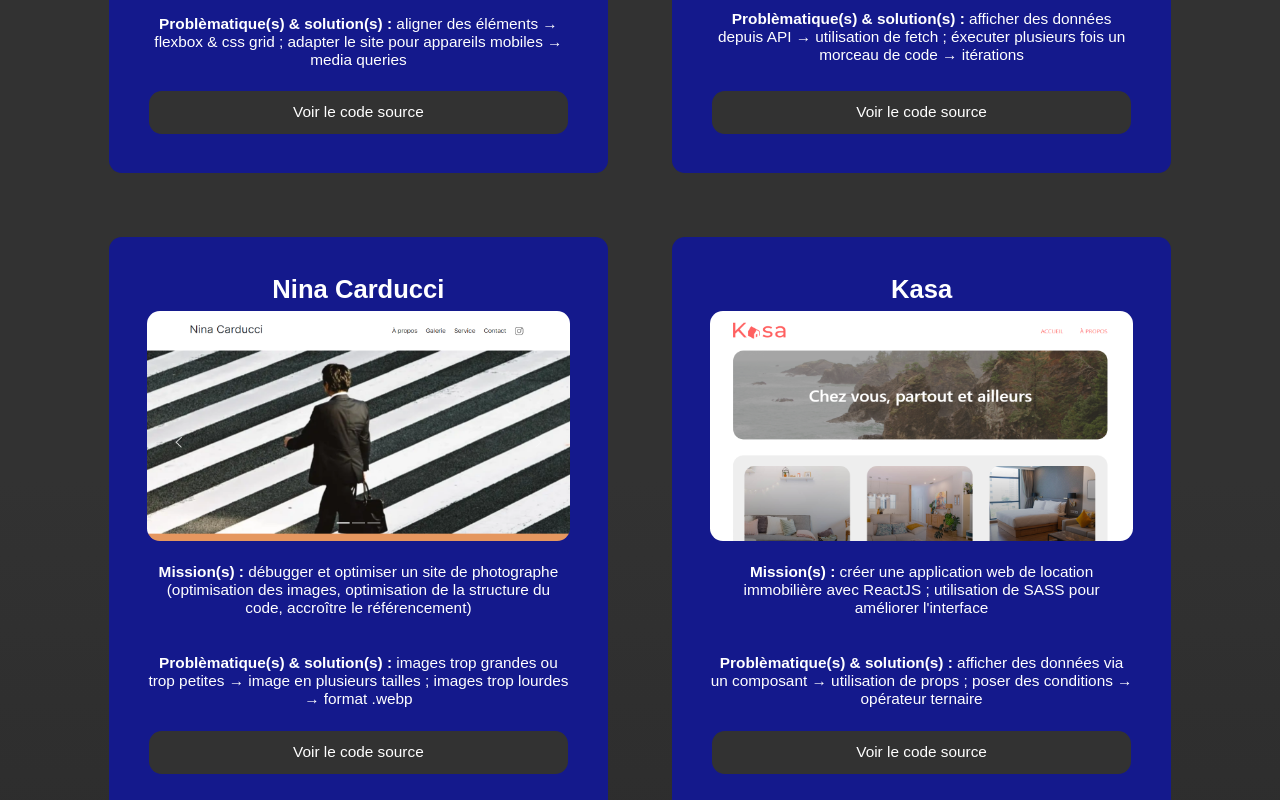
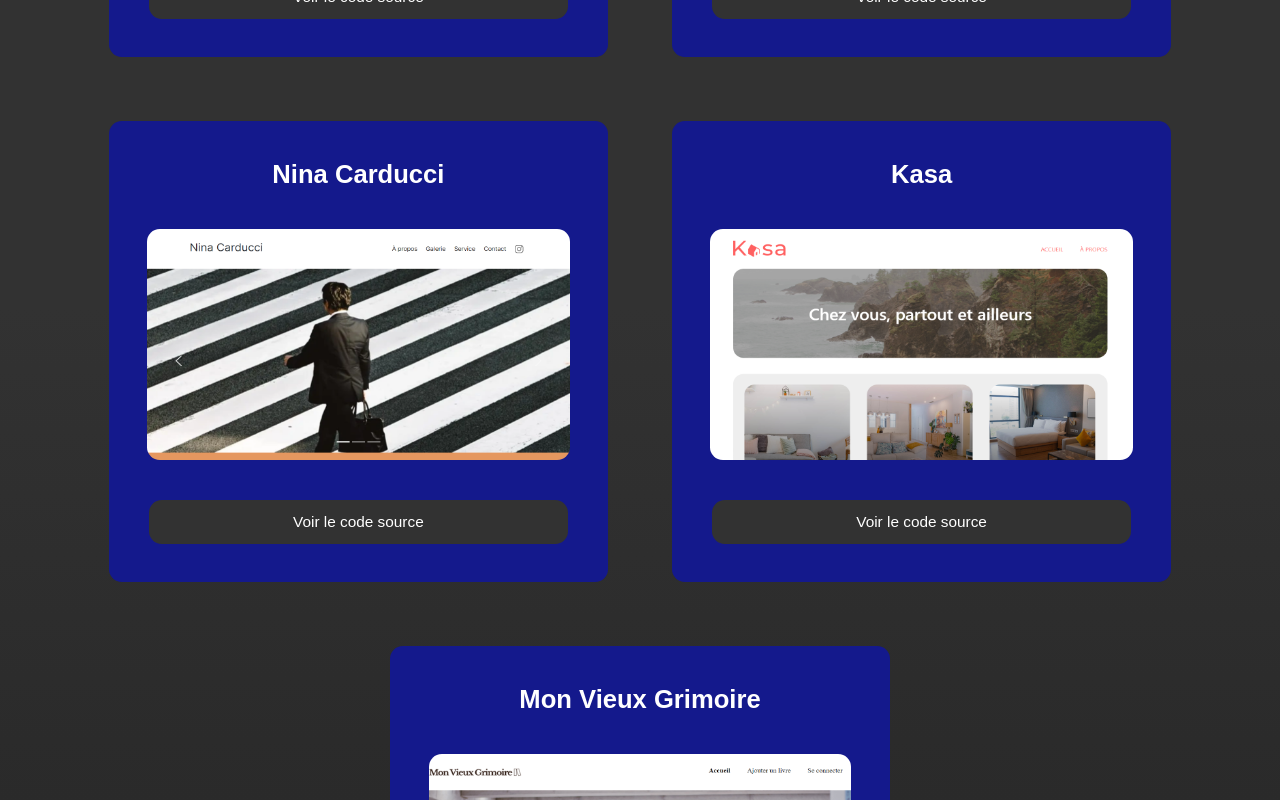
Before and after one commit to AeRyZe/dev_portfolio, a React (Create React App) app: page / in a window 1280 px wide. Shown: the part 3040-3840 px from the top of the page. Built offline with nearby package versions, Linux system fonts and the light colour scheme; a web font is replaced by a local one.

Commit message:
fix(project-card): updated projects list & cards

```diff
--- a/public/projects.json
+++ b/public/projects.json
@@ -2,39 +2,29 @@
     {
         "name": "Booki",
         "image": "/projects/booki.png",
-        "mission": "créer la page d'accueil d'une agence de voyage avec HTML & CSS ; rendre un site web responsive pour appareils mobiles",
-        "pbsolution": "aligner des éléments → flexbox & css grid ; adapter le site pour appareils mobiles → media queries",
         "link": "https://aeryze.github.io/Booki/",
         "code": "https://github.com/AeRyZe/Booki"
     },
     {
         "name": "Sophie Bluel",
         "image": "/projects/sophiebluel.png",
-        "mission": "créer une page web dynamique avec JavaScript ; afficher des données à l'aide d'une API",
-        "pbsolution": "afficher des données depuis API → utilisation de fetch ; éxecuter plusieurs fois un morceau de code → itérations",
         "code": "https://github.com/AeRyZe/SophieBluel"
     },
     {
         "name": "Nina Carducci",
         "image": "/projects/ninacarducci.png",
-        "mission": "débugger et optimiser un site de photographe (optimisation des images, optimisation de la structure du code, accroître le référencement)",
-        "pbsolution": "images trop grandes ou trop petites → image en plusieurs tailles ; images trop lourdes → format .webp",
         "link": "https://aeryze.github.io/nina-carducci.github.io/",
         "code": "https://github.com/AeRyZe/nina-carducci.github.io"
     },
     {
         "name": "Kasa",
         "image": "/projects/kasa.png",
-        "mission": "créer une application web de location immobilière avec ReactJS ; utilisation de SASS pour améliorer l'interface",
-        "pbsolution": "afficher des données via un composant → utilisation de props ; poser des conditions → opérateur ternaire",
         "link": "https://kasa-self.vercel.app/",
         "code": "https://github.com/AeRyZe/kasa"
     },
     {
         "name": "Mon Vieux Grimoire",
         "image": "/projects/monvieuxgrimoire.png",
-        "mission": "développer le back-end d'un site de notation de livres avec NodeJS ; application des bonnes pratiques Green Code",
-        "pbsolution": "traiter et modifier des requêtes avant application du code → middlewares ; sécuriser les identifiants au sein du code → fichier .env",
         "code": "https://github.com/AeRyZe/mon-vieux-grimoire"
     }
 ]
--- a/src/components/project-card/project-card.css
+++ b/src/components/project-card/project-card.css
@@ -1,5 +1,5 @@
 .project-card-container {
-    height: 39vw;
+    height: 30vw;
     width: 33vw;
     background-color: rgb(20, 25, 140);
     border-radius: 1vw;
@@ -79,7 +79,7 @@
 
 @media screen and (max-width: 993px) {
     .project-card-container {
-        height: 80vw;
+        height: 52vw;
         width: 65%;
         border-radius: 4vw;
     }
--- a/src/components/project-card/project-card.jsx
+++ b/src/components/project-card/project-card.jsx
@@ -15,8 +15,6 @@ function ProjectCard(props) {
                 <img className='project-card-img' src={props.image} alt='Aperçu du site web'></img>
                 {props.link ? <a className='project-card-overlay' target='_blank' rel='noreferrer' href={props.link}>Voir le site web</a> : null}
             </div>
-            <p className='project-card-text'><strong>Mission(s) :</strong> {props.text}</p>
-            <p className='project-card-text'><strong>Problèmatique(s) & solution(s) :</strong> {props.text2}</p>
             <a className='project-card-code' target='_blank' rel='noreferrer' href={props.code}>Voir le code source</a>
         </div>
     )
```
